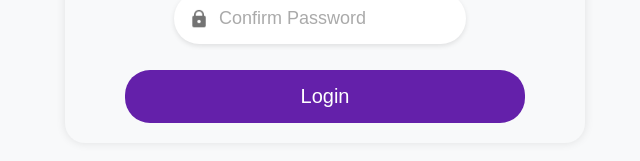
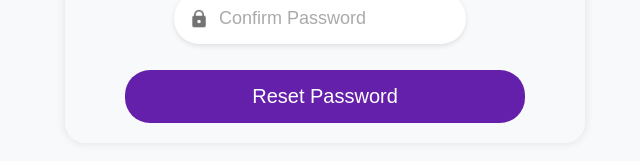
Before and after one commit to mariacristinataruc/webdev_gproject_mid, a plain HTML site: page forgot.html in a window 1280 px wide. Shown: the part 509-670 px from the top of the page, without its empty margins (0-640 px from the left). Drawn offline with Linux system fonts and the light colour scheme; files whose address does not match are found by name.

Commit message:
Update forgot.html

```diff
--- a/forgot.html
+++ b/forgot.html
@@ -108,7 +108,7 @@
             </div>
           </div>
 
-          <input type="submit" value="Login" onclick="login()">
+          <input type="submit" value="Reset Password" onclick="login()">
         </form>
       </div>
       <!-- Creating the right column for signup options -->
```
